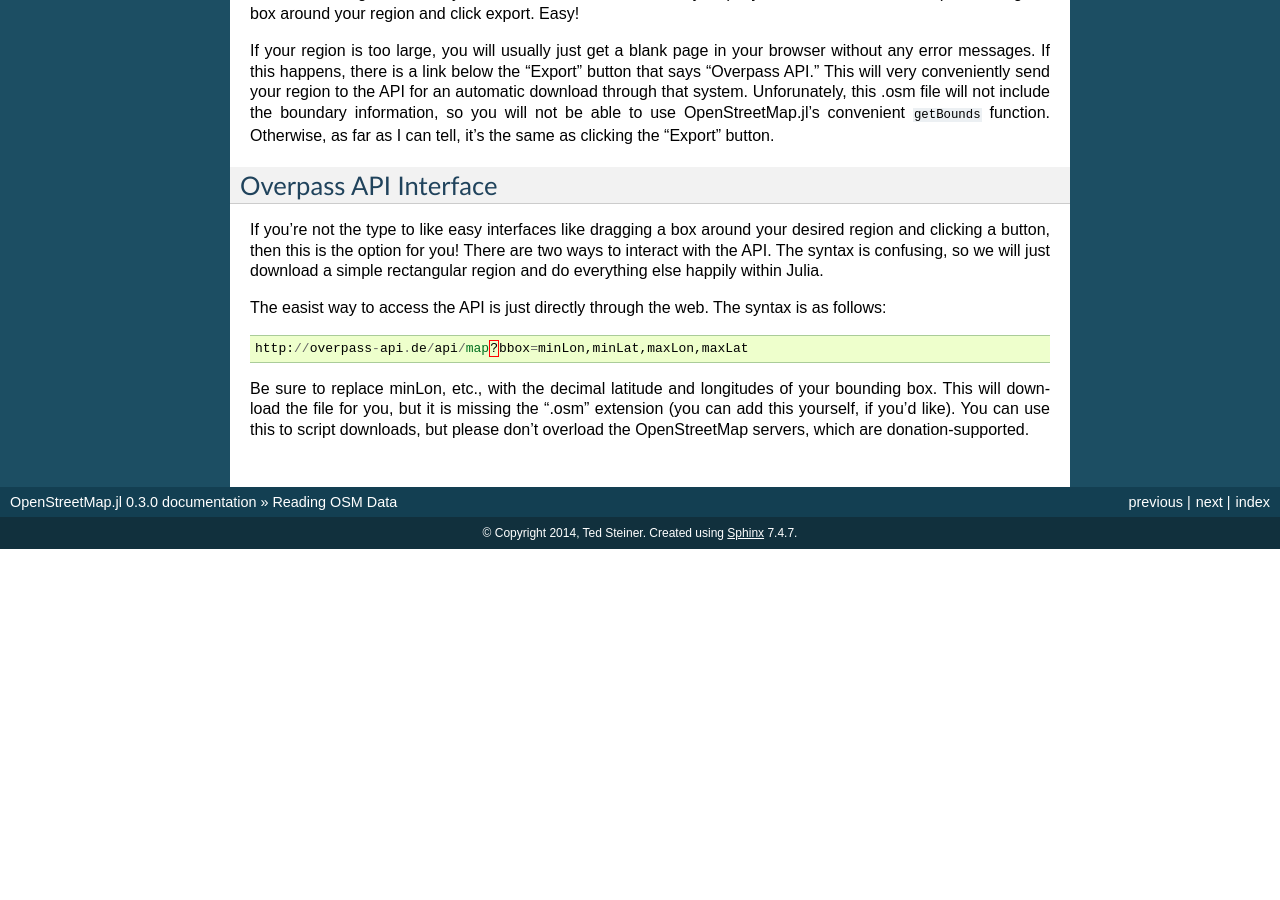
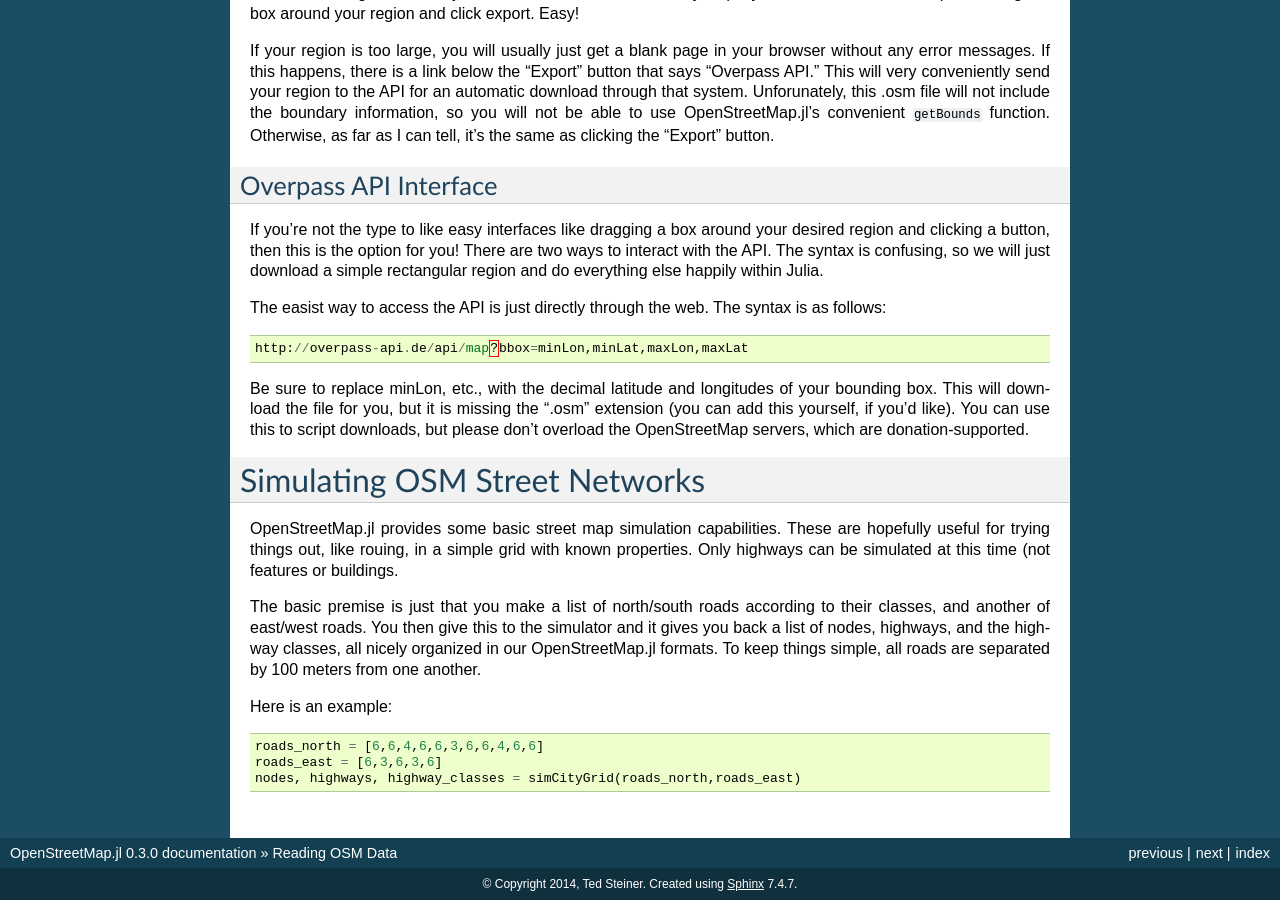
Before and after one commit to tedsteiner/OpenStreetMap.jl, a Sphinx documentation site: the page built from docs/data.rst, in a window 1280 px wide and 900 px high, scrolled down 1697 px. Built offline with Sphinx 7.4.7, drawn with Linux system fonts in a browser that asks for light colours; before the commit the page ends 2246 px from its top, so only the background shows below that; some of the changed text lies outside the part shown.

Commit message:
Added documentation for basic street map simulation functionality. Issue #24.
Signed-off-by: Ted Steiner <tsteiner2@gmail.com>

```diff
--- a/docs/data.rst
+++ b/docs/data.rst
@@ -61,6 +61,7 @@ only classes 1-6 represent roads used for typical routing (levels 7 and 8 are
 service and pedestrian roads, such as parking lot entrances and driveways). In
 the United States, roads with class 8 should not be used by cars.
 
+
 Downloading OSM Data
 ====================
 
@@ -72,12 +73,14 @@ There are a few ways to access the API. Here are a few of them.
 
 OpenStreetMap Interface
 -----------------------
+
 On OpenStreetMap.org, there is a big "Export" button at the top. For very small regions, this is the best option, because the region boundary will be embedded in the file for you (so you don't have to record it). Just drag the box around your region and click export. Easy!
 
 If your region is too large, you will usually just get a blank page in your browser without any error messages. If this happens, there is a link below the "Export" button that says "Overpass API." This will very conveniently send your region to the API for an automatic download through that system. Unforunately, this .osm file will not include the boundary information, so you will not be able to use OpenStreetMap.jl's convenient ``getBounds`` function. Otherwise, as far as I can tell, it's the same as clicking the "Export" button.
 
 Overpass API Interface
 ----------------------
+
 If you're not the type to like easy interfaces like dragging a box around your desired region and clicking a button, then this is the option for you! There are two ways to interact with the API. The syntax is confusing, so we will just download a simple rectangular region and do everything else happily within Julia.
 
 The easist  way to access the API is just directly through the web. The syntax is as follows:
@@ -87,3 +90,19 @@ The easist  way to access the API is just directly through the web. The syntax i
     http://overpass-api.de/api/map?bbox=minLon,minLat,maxLon,maxLat
 
 Be sure to replace minLon, etc., with the decimal latitude and longitudes of your bounding box. This will download the file for you, but it is missing the ".osm" extension (you can add this yourself, if you'd like). You can use this to script downloads, but please don't overload the OpenStreetMap servers, which are donation-supported.
+
+
+Simulating OSM Street Networks
+==============================
+
+OpenStreetMap.jl provides some basic street map simulation capabilities. These are hopefully useful for trying things out, like rouing, in a simple grid with known properties. Only highways can be simulated at this time (not features or buildings.
+
+The basic premise is just that you make a list of north/south roads according to their classes, and another of east/west roads. You then give this to the simulator and it gives you back a list of nodes, highways, and the highway classes, all nicely organized in our OpenStreetMap.jl formats. To keep things simple, all roads are separated by 100 meters from one another.
+
+Here is an example:
+
+.. code-block:: python
+
+    roads_north = [6,6,4,6,6,3,6,6,4,6,6]
+    roads_east = [6,3,6,3,6]
+    nodes, highways, highway_classes = simCityGrid(roads_north,roads_east)
```
